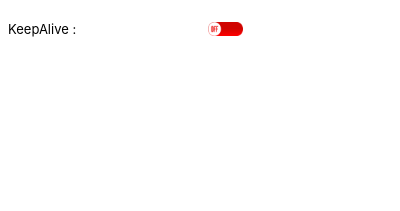
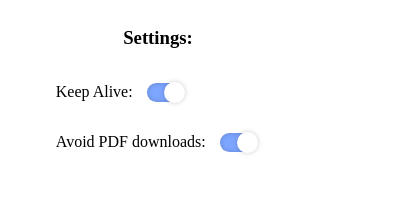
Before and after one commit to Hokkaydo/MoodleCustomizer, a browser extension: page Firefox/popup/options.html in a window 400 px wide. Drawn offline with Linux system fonts and the light colour scheme.

Commit message:
Prevent moodle from downloading pdfs (#2)
By passing forceDownload=1 to forceDownload=0, we can block moodle from forcing download of pdf's before reading

```diff
--- a/Chrome/index.js
+++ b/Chrome/index.js
@@ -1,5 +1,5 @@
 var keepAliveIntervalId;
-var keepAliveEnabled = localStorage.getItem("keepAlive") === 'true';
+var keepAliveEnabled = localStorage.getItem("keepAlive") !== 'false';
 var sesskey = '';
 var moodleURLBase = ''
 
@@ -9,6 +9,7 @@ chrome.storage.onChanged.addListener((changes, area) => {
         if (keepAliveEnabled) {
             runKeepAlive();
         } else {
+            console.log("clear")
             clearInterval(keepAliveIntervalId);
         }
         localStorage.setItem("keepAlive", keepAliveEnabled);
@@ -50,6 +51,7 @@ function setupSesskey(callback) {
 }
 
 function runKeepAlive() {
+    console.log("ran")
     if(moodleURLBase === '') {
         return;
     }
--- a/Chrome/popup/options.css
+++ b/Chrome/popup/options.css
@@ -1,19 +1,52 @@
-.list {
-    width: 240px;
-    background-color: white;
-    display: grid;
-    grid-template-columns: repeat(2, 1fr);
-    font-size: small;
-    font-family: -apple-system, BlinkMacSystemFont, 'Segoe UI', Roboto, Oxygen, Ubuntu, Cantarell, 'Open Sans', 'Helvetica Neue', sans-serif;
+body {
+    width: 300px;
+    height: 200px;
+    display: flex;
+    flex-direction: column;
+    align-items: center;
 }
 
-.onoff > img {
-    width: 70%;
+
+
+.control {
+    display: flex;
+    align-items: center;
+}
+.control > p {
+    margin-right: 10px;
+
 }
 
-.list > .onoff {
-   display: flex;
-   justify-content: center;
-   align-items: center;
-   width: 50px;
+input[type="checkbox"] {
+    position: relative;
+    appearance: none;
+    width: 37.5px;
+    height: 18.75px;
+    background: #ccc;
+    border-radius: 50px;
+    box-shadow: inset 0 0 5px rgba(0, 0, 0, 0.2);
+    cursor: pointer;
+    transition: 0.4s;
 }
+
+input:checked[type="checkbox"] {
+    background: #7da6ff;
+}
+
+input[type="checkbox"]::after {
+    position: absolute;
+    content: "";
+    width: 18.75px;
+    height: 18.75px;
+    top: 0;
+    left: 0;
+    background: #fff;
+    border-radius: 50%;
+    box-shadow: 0 0 5px rgba(0, 0, 0, 0.2);
+    transform: scale(1.1);
+    transition: 0.4s;
+}
+
+input:checked[type="checkbox"]::after {
+    left: 50%;
+}
--- a/Chrome/retrieveVariables.js
+++ b/Chrome/retrieveVariables.js
@@ -1,3 +1,5 @@
 (async () => {
-    document.dispatchEvent(new CustomEvent('RetrieveVariable', { detail: "sesskey=" + window.M.cfg.sesskey }));
+    if (window.M) {
+        document.dispatchEvent(new CustomEvent('RetrieveVariable', { detail: "sesskey=" + window.M.cfg.sesskey }));
+    }
 })();
--- a/Firefox/index.js
+++ b/Firefox/index.js
@@ -1,5 +1,5 @@
 var keepAliveIntervalId;
-var keepAliveEnabled = localStorage.getItem("keepAlive") === 'true';
+var keepAliveEnabled = localStorage.getItem("keepAlive") !== 'false'; // not === true to avoid disabled by default.
 var moodleURLBase = ''
 
 browser.storage.local.onChanged.addListener(changes => {
@@ -8,6 +8,7 @@ browser.storage.local.onChanged.addListener(changes => {
         if (keepAliveEnabled) {
             runKeepAlive();
         } else {
+            console.log("clear")
             clearInterval(keepAliveIntervalId);
         }
         localStorage.setItem("keepAlive", keepAliveEnabled);
@@ -20,6 +21,9 @@ if (document.URL.includes("moodle") && location.hostname !== 'moodle') {
         runKeepAlive();
     }
 }
+
+
+
 
 function runKeepAlive() {
     wrappedJSObject.console.log("ran")
--- a/Firefox/popup/options.css
+++ b/Firefox/popup/options.css
@@ -1,19 +1,52 @@
-.list {
-    background-color: white;
-    display: grid;
-    grid-template-columns: repeat(2, 1fr);
-    font-size: small;
-    font-family: -apple-system, BlinkMacSystemFont, 'Segoe UI', Roboto, Oxygen, Ubuntu, Cantarell, 'Open Sans', 'Helvetica Neue', sans-serif;
+body {
+    width: 300px;
+    height: 200px;
+    display: flex;
+    flex-direction: column;
+    align-items: center;
 }
 
-.onoff > img {
-    width: 70%;
+
+
+.control {
+    display: flex;
+    align-items: center;
+}
+.control > p {
+    margin-right: 10px;
+
 }
 
-.list > .onoff {
-   display: flex;
-   justify-content: center;
-   align-items: center;
-   width: 50px;
+input[type="checkbox"] {
+    position: relative;
+    appearance: none;
+    width: 37.5px;
+    height: 18.75px;
+    background: #ccc;
+    border-radius: 50px;
+    box-shadow: inset 0 0 5px rgba(0, 0, 0, 0.2);
+    cursor: pointer;
+    transition: 0.4s;
+}
 
+input:checked[type="checkbox"] {
+    background: #7da6ff;
 }
+
+input[type="checkbox"]::after {
+    position: absolute;
+    content: "";
+    width: 18.75px;
+    height: 18.75px;
+    top: 0;
+    left: 0;
+    background: #fff;
+    border-radius: 50%;
+    box-shadow: 0 0 5px rgba(0, 0, 0, 0.2);
+    transform: scale(1.1);
+    transition: 0.4s;
+}
+
+input:checked[type="checkbox"]::after {
+    left: 50%;
+}
--- a/Firefox/popup/options.html
+++ b/Firefox/popup/options.html
@@ -1,5 +1,6 @@
 <!DOCTYPE html>
 <html lang="en">
+
 <head>
   <meta charset="UTF-8">
   <meta http-equiv="X-UA-Compatible" content="IE=edge">
@@ -7,10 +8,22 @@
   <link rel="stylesheet" href="options.css">
   <title>Document</title>
 </head>
+
 <body>
-    <div class="list">
 
+  <h3>Settings:</h3>
+  <div id="form">
+    <div class="control">
+      <p>Keep Alive:</p>
+      <input data-item="keepAlive" type="checkbox" />
     </div>
+    <div class="control">
+      <p>Avoid PDF downloads:</p>
+      <input data-item="avoidPdfDownload" type="checkbox" />
+    </div>
+  </div>
+
   <script src="options.js"></script>
 </body>
+
 </html>
--- a/Firefox/popup/options.js
+++ b/Firefox/popup/options.js
@@ -1,20 +1,18 @@
-const toggleKeepAlive = document.createElement("p");
-const keepAliveOnOff = document.createElement("img");
-var keepAlive = localStorage.getItem("keepAlive") === 'true';
-keepAliveOnOff.src = browser.runtime.getURL("icons/" + (keepAlive ? "on.png" : "off.png"));
-toggleKeepAlive.textContent = "KeepAlive : ";
+let settings = {};
 
-toggleKeepAlive.addEventListener("click", (_event) => {
-    const keepAlive = localStorage.getItem("keepAlive") === 'true';
-    localStorage.setItem("keepAlive", !keepAlive);
-    toggleKeepAlive.textContent = "KeepAlive : ";
-    keepAliveOnOff.src = browser.runtime.getURL("icons/" + (!keepAlive ? 'on.png': 'off.png'));
-    browser.storage.local.set({keepAlive: !keepAlive})
-});
+for (input of document.getElementsByTagName("input")) {
+    if (!input.type == "checkbox") {
+        console.log(input);
+        continue;
+    }
+    let item = input.dataset.item;
+    input.checked = localStorage.getItem(item) !== 'false';
+    settings[item] = input.checked;
+    input.addEventListener("click", (e) => {
+        settings[item] = e.target.checked;
+        browser.storage.local.set(settings);
+        localStorage.setItem(item, e.target.checked);
+    })
+}
 
-const list = document.getElementsByClassName("list")[0]
-const onoff = document.createElement("div");
-onoff.classList.add("onoff");
-onoff.appendChild(keepAliveOnOff);
-list.appendChild(toggleKeepAlive);
-list.appendChild(onoff);
+browser.storage.local.set(settings) //Setting defaults if there are not.
```
Also changed, not shown: Chrome/background.js (+28 -1 lines), Chrome/popup/options.html (+14 -1 lines), Chrome/popup/options.js (+18 -18 lines), Chrome/rules.json (added, +27 -0 lines), Firefox/background.js (added, +17 -0 lines), Chrome/manifest.json, Firefox/manifest.json, README.md, 3 other files. Lines whose indentation alone changed are shown as unchanged.
